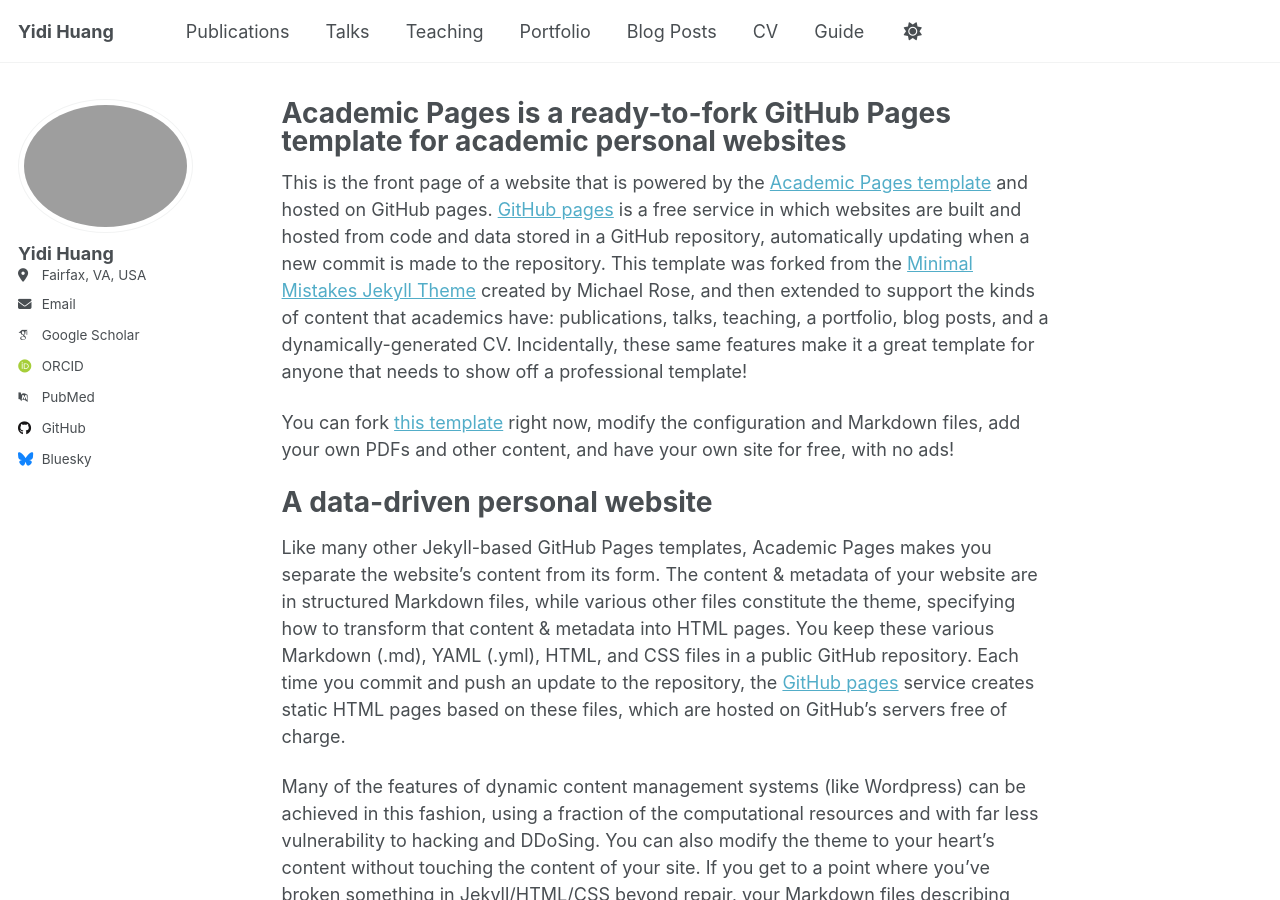
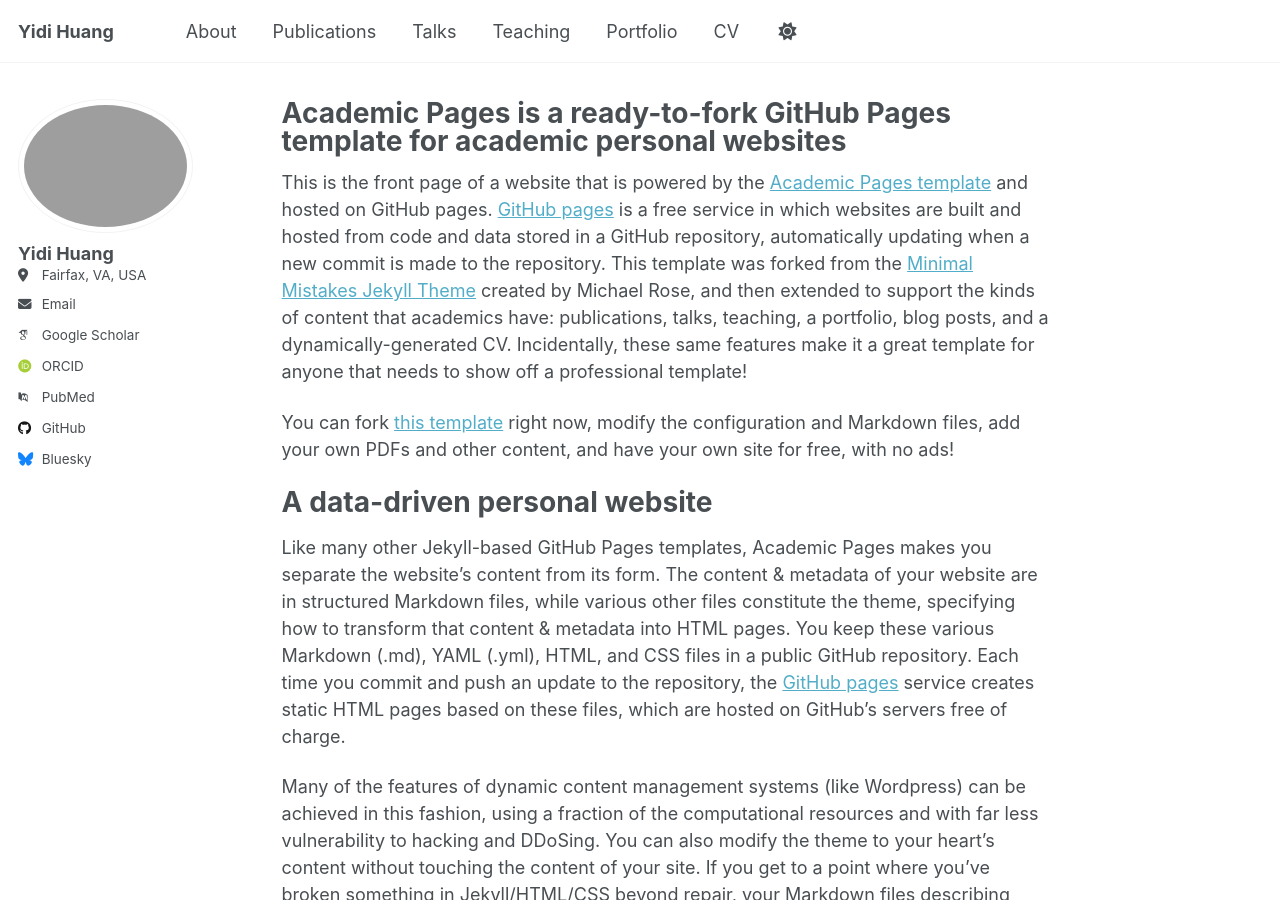
Before and after one commit to GMUYidi/huang-yidi.github.io, a Jekyll site: the page built from _pages/about.md, in a window 1280 px wide and 900 px high. Built offline with Jekyll 4.4.1, drawn with Linux system fonts in a browser that asks for light colours; some web fonts are replaced; a script that is not in the unit is left out.

Commit message:
Update navigation.yml

```diff
--- a/_data/navigation.yml
+++ b/_data/navigation.yml
@@ -8,26 +8,18 @@
 #      Markdown formatted page while the second is generated using JSON.
 
 main:
+  - title: "About"
+    url: /about/
   - title: "Publications"
     url: /publications/
-
   - title: "Talks"
     url: /talks/
-
   - title: "Teaching"
     url: /teaching/
-
   - title: "Portfolio"
     url: /portfolio/
-
-  - title: "Blog Posts"
-    url: /year-archive/
-
   - title: "CV"
     url: /cv/
 
   # - title: "CV"
-  #   url: /cv-json/
-
-  - title: "Guide"
-    url: /markdown/
+  #   url: /cv-json
```
